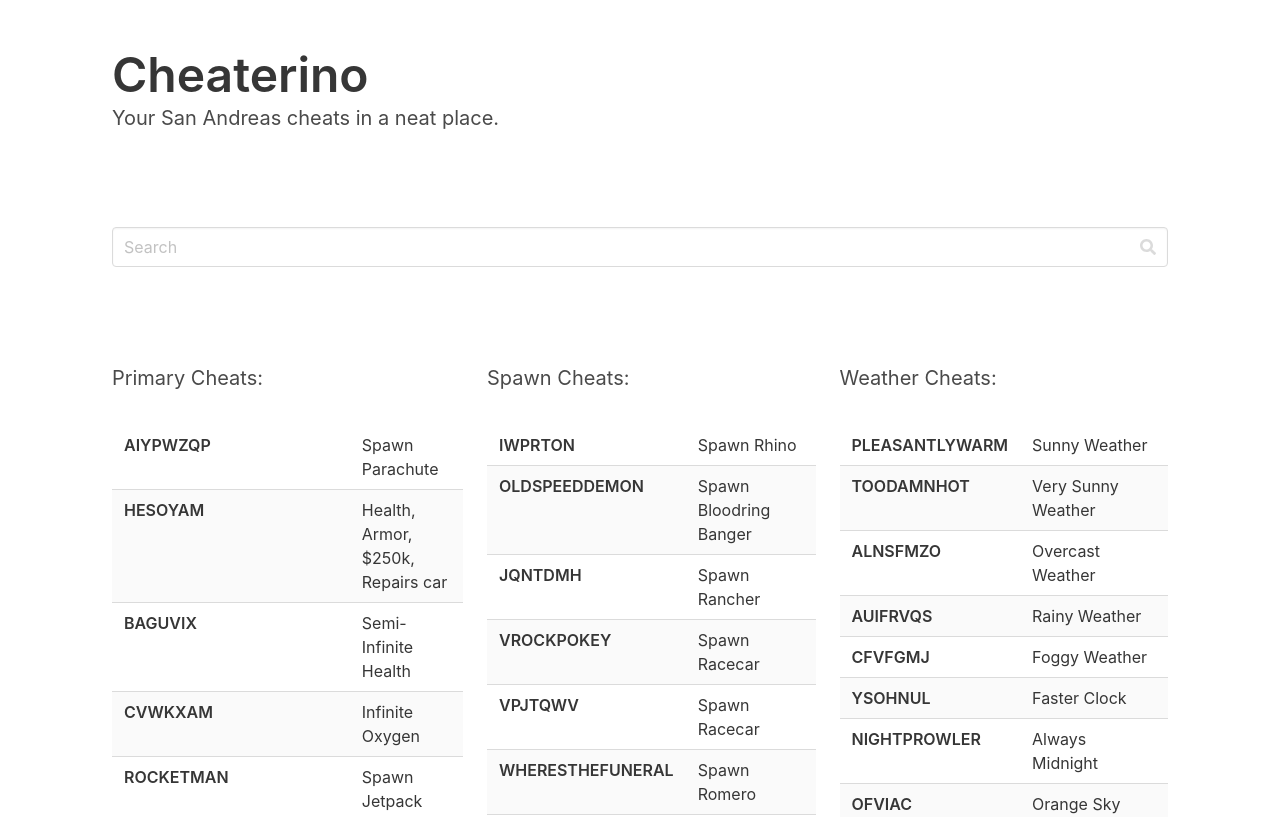
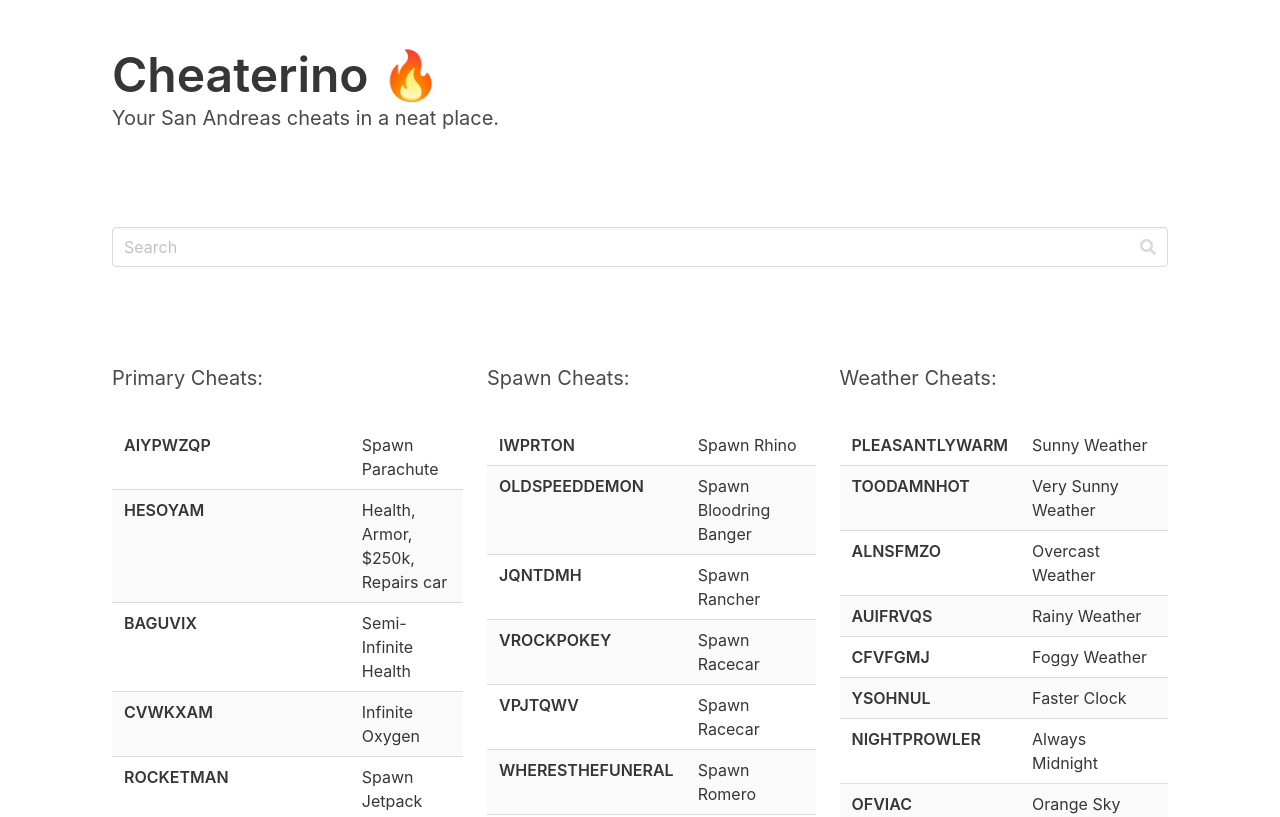
Before and after one commit to Acousticdesk/gta-cheats, a React (Create React App) app: page / in a window 1280 px wide. Shown: the top 817 px of the page. Built offline with nearby package versions, Linux system fonts and the light colour scheme.

Commit message:
UI updates

```diff
--- a/src/components/Hero.js
+++ b/src/components/Hero.js
@@ -3,7 +3,7 @@
 export default () => (
   <div className="hero">
     <div className="hero-body">
-      <h2 className="title is-1">Cheaterino</h2>
+      <h2 className="title is-1">Cheaterino 🔥</h2>
       <h3 className="subtitle">Your San Andreas cheats in a neat place.</h3>
     </div>
   </div>
--- a/src/components/cheats/column/component.js
+++ b/src/components/cheats/column/component.js
@@ -2,14 +2,14 @@
 
 import './styles.scss'
 
-import { cheatsToTableRows } from '../utils/index'
+import { createContent } from './utils'
 
 export default ({ heading, cheats }) => (
   <>
     <h3 className="cheat-column__heading is-size-5">{heading}:</h3>
     <table className="table is-striped">
         <tbody>
-            {cheats.map(cheatsToTableRows)}
+            {createContent(cheats)}
         </tbody>
     </table>
   </>
--- /dev/null
+++ b/src/components/cheats/column/utils.js
@@ -0,0 +1,10 @@
+import React from 'react'
+import { cheatsToTableRows } from '../utils'
+
+export const createContent = (cheats) => (
+  cheats.length ? cheats.map(cheatsToTableRows) : (
+    <tr>
+      <td>No such cheats, amigo! 🌮</td>
+    </tr>
+  )
+)
```
Also changed, not shown: 19 other files (tests, documents, lock files or other folders).
